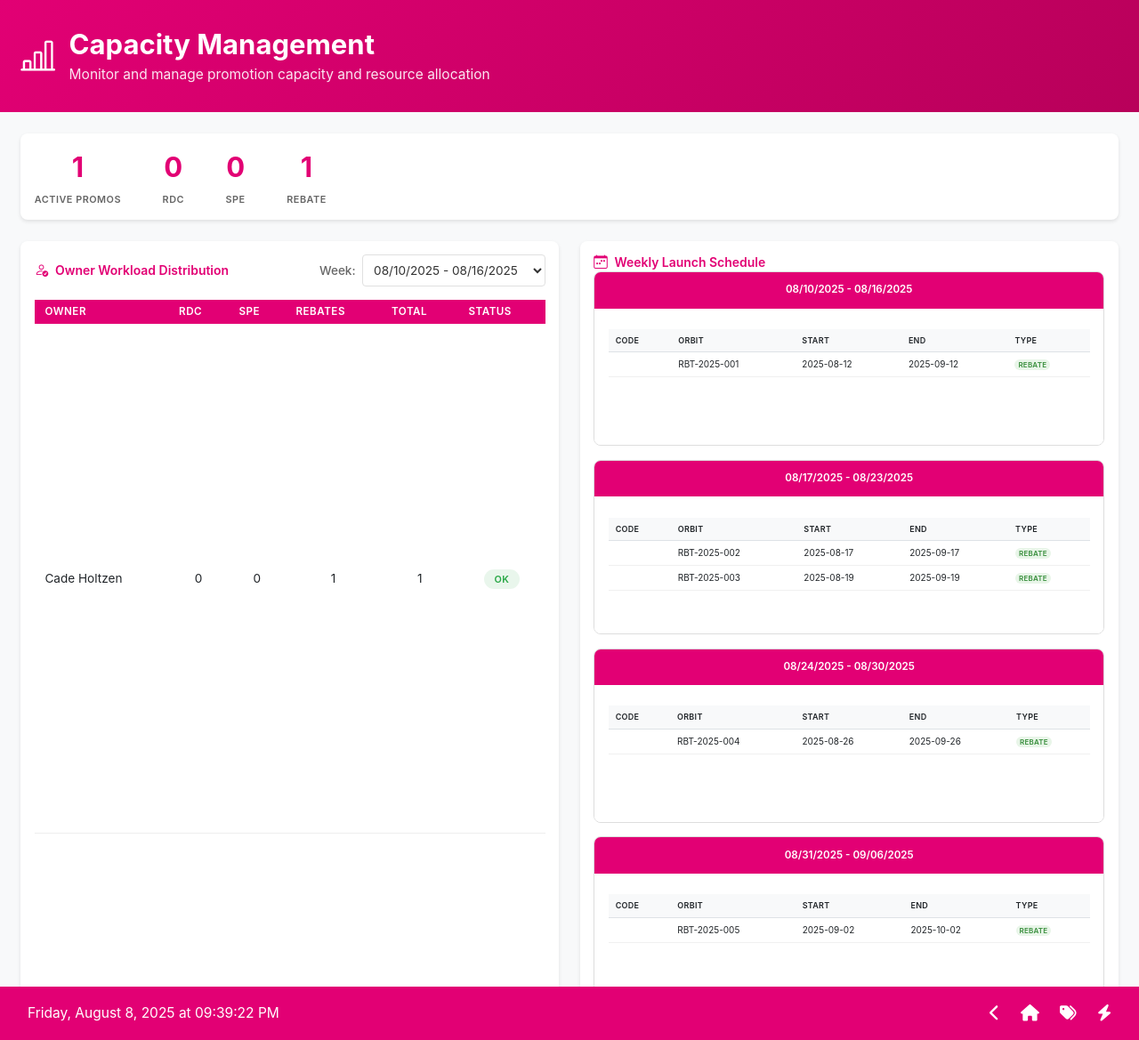
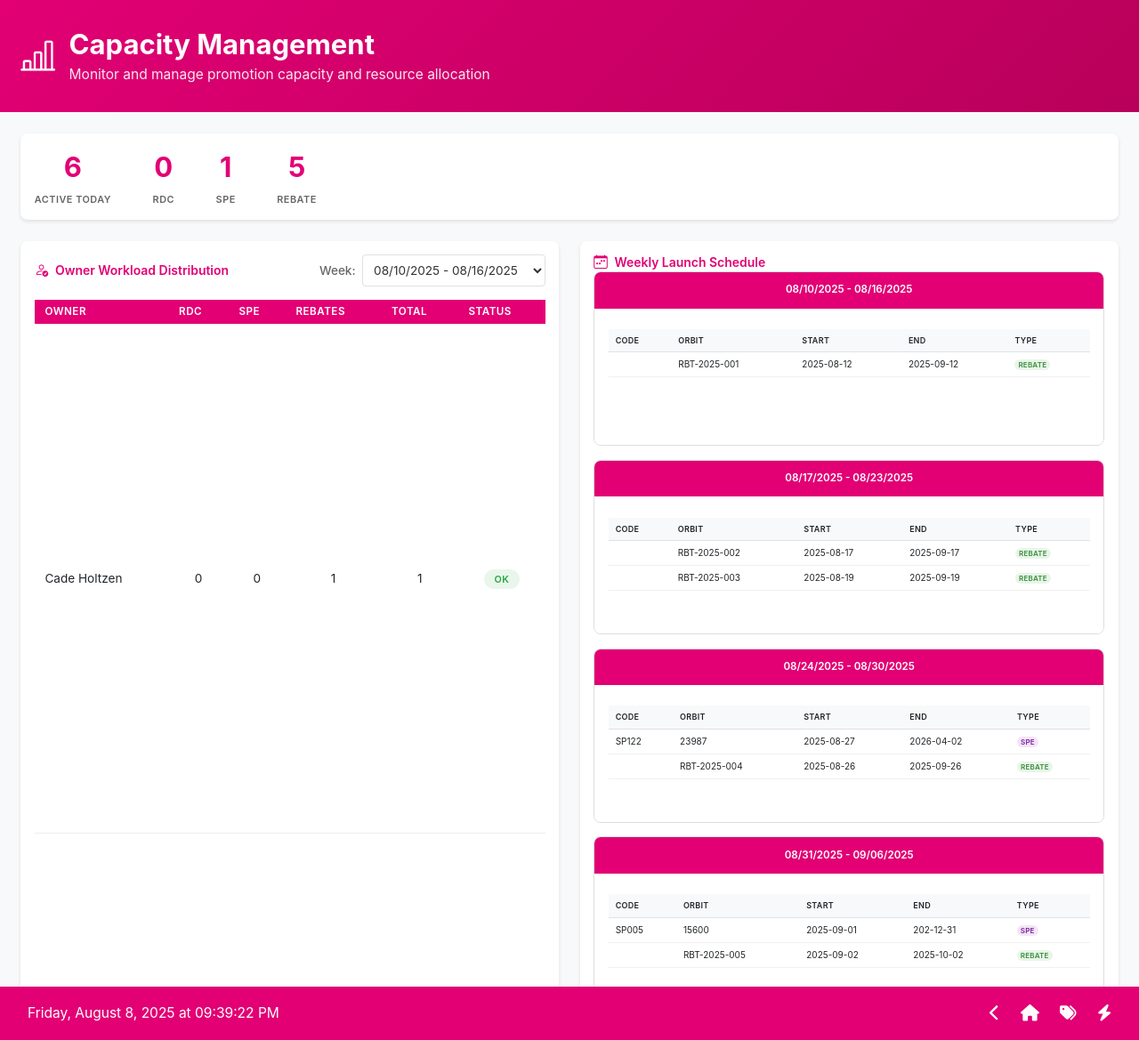
Before and after one commit to choltzen1/PAM, a Flask app: page /capacity in a window 1280 px wide. Shown: the whole page at 89% size. Run offline with Flask 3, Linux system fonts and the light colour scheme.

Commit message:
fixed capacity/show quick snapshot promos active

```diff
--- a/app.py
+++ b/app.py
@@ -209,7 +209,79 @@ def capacity():
             week_end = week_start + timedelta(days=6)  # Saturday
             return week_start, week_end
 
-        # Get date filter parameter
+        # Helper function to check if a promotion is active on a given date
+        def is_promo_active_on_date(promo_start, promo_end, check_date):
+            """Check if promotion is active on the given date"""
+            try:
+                if not promo_start:
+                    return False
+
+                promo_start_date = datetime.strptime(promo_start, '%Y-%m-%d').date()
+
+                # If no end date, assume it's active if start date is in the past
+                if not promo_end or promo_end == '':
+                    return promo_start_date <= check_date
+
+                promo_end_date = datetime.strptime(promo_end, '%Y-%m-%d').date()
+
+                # Check if check_date falls within the promo period
+                return promo_start_date <= check_date <= promo_end_date
+            except Exception as e:
+                return False
+
+        # Get current date for active promotions calculation
+        current_date = date.today()  # This will be today's date
+
+        # Get data for all promotion types
+        rdc_data = data_manager.get_all_promos()
+        spe_data = data_manager.get_all_spe_promos()
+        rebates_data = data_manager.get_all_rebates()
+
+        # Calculate currently active promotions (for summary metrics)
+        active_rdc = {}
+        active_spe = {}
+        active_rebates = {}
+
+        # Find active RDC promotions
+        for promo_key, promo in rdc_data.items():
+            if is_promo_active_on_date(
+                promo.get('promo_start_date'),
+                promo.get('promo_end_date'),
+                current_date
+            ):
+                promo_with_type = promo.copy()
+                promo_with_type['type'] = 'RDC'
+                active_rdc[promo_key] = promo_with_type
+
+        # Find active SPE promotions
+        for spe_key, spe in spe_data.items():
+            if is_promo_active_on_date(
+                spe.get('promo_start_date'),
+                spe.get('promo_end_date'),
+                current_date
+            ):
+                spe_with_type = spe.copy()
+                spe_with_type['type'] = 'SPE'
+                active_spe[spe_key] = spe_with_type
+
+        # Find active Rebate promotions
+        for rebate_key, rebate in rebates_data.items():
+            if is_promo_active_on_date(
+                rebate.get('promo_start_date'),
+                rebate.get('promo_end_date'),
+                current_date
+            ):
+                rebate_with_type = rebate.copy()
+                rebate_with_type['type'] = 'REBATE'
+                active_rebates[rebate_key] = rebate_with_type
+
+        # Calculate summary metrics for currently active promotions
+        total_active_rdc = len(active_rdc)
+        total_active_spe = len(active_spe)
+        total_active_rebates = len(active_rebates)
+        total_currently_active = total_active_rdc + total_active_spe + total_active_rebates
+
+        # Get date filter parameter for weekly schedule view
         selected_week = request.args.get('week', '08/10/2025-08/16/2025')
         start_date_str, end_date_str = selected_week.split('-')
 
@@ -220,15 +292,6 @@ def capacity():
         start_date, end_date = get_sunday_saturday_week(input_start)
         start_date_dt = datetime.combine(start_date, datetime.min.time())
         end_date_dt = datetime.combine(end_date, datetime.min.time())
-
-        # Get RDC promotions data
-        rdc_data = data_manager.get_all_promos()
-
-        # Get SPE promotions data
-        spe_data = data_manager.get_all_spe_promos()
-
-        # Get Rebates promotions data
-        rebates_data = data_manager.get_all_rebates()
 
         # Filter promotions by date range
         def is_promo_launching_in_week(promo_start, week_start, week_end):
@@ -384,6 +447,10 @@ def capacity():
                              total_rdc=total_rdc,
                              total_spe=total_spe,
                              total_rebates=total_rebates,
+                             active_today=total_currently_active,
+                             active_rdc=total_active_rdc,
+                             active_spe=total_active_spe,
+                             active_rebates=total_active_rebates,
                              owner_workload=owner_workload,
                              next_four_weeks=next_four_weeks,
                              selected_week=standardized_week)
@@ -395,6 +462,10 @@ def capacity():
                              total_rdc=0,
                              total_spe=0,
                              total_rebates=0,
+                             active_today=0,
+                             active_rdc=0,
+                             active_spe=0,
+                             active_rebates=0,
                              owner_workload={},
                              next_four_weeks=[],
                              selected_week='08/10/2025-08/16/2025')
--- a/data/spe_promotions.json
+++ b/data/spe_promotions.json
@@ -17,8 +17,8 @@
     "market_group": "*",
     "store_group": "*",
     "c2_content": "15600",
-    "promo_start_date": "2025-01-01",
-    "promo_end_date": "2025-12-31",
+    "promo_start_date": "2025-09-01",
+    "promo_end_date": "202-12-31",
     "pr_date": "",
     "ban_tenure_start": "",
     "ban_tenure_end": "",
@@ -93,8 +93,8 @@
     "market_group": "*",
     "store_group": "*",
     "c2_content": "",
-    "promo_start_date": "2025-03-27",
-    "promo_end_date": "2025-04-02",
+    "promo_start_date": "2025-08-27",
+    "promo_end_date": "2026-04-02",
     "pr_date": "",
     "ban_tenure_start": "",
     "ban_tenure_end": "",
--- a/templates/capacity.html
+++ b/templates/capacity.html
@@ -26,19 +26,19 @@
   <!-- Top Summary Numbers -->
   <div class="capacity-summary-numbers">
     <div class="summary-number">
-      <div class="number">{{ total_active }}</div>
-      <div class="label">ACTIVE PROMOS</div>
+      <div class="number">{{ active_today }}</div>
+      <div class="label">ACTIVE TODAY</div>
     </div>
     <div class="summary-number">
-      <div class="number">{{ total_rdc }}</div>
+      <div class="number">{{ active_rdc }}</div>
       <div class="label">RDC</div>
     </div>
     <div class="summary-number">
-      <div class="number">{{ total_spe }}</div>
+      <div class="number">{{ active_spe }}</div>
       <div class="label">SPE</div>
     </div>
     <div class="summary-number">
-      <div class="number">{{ total_rebates }}</div>
+      <div class="number">{{ active_rebates }}</div>
       <div class="label">REBATE</div>
     </div>
   </div>
```
